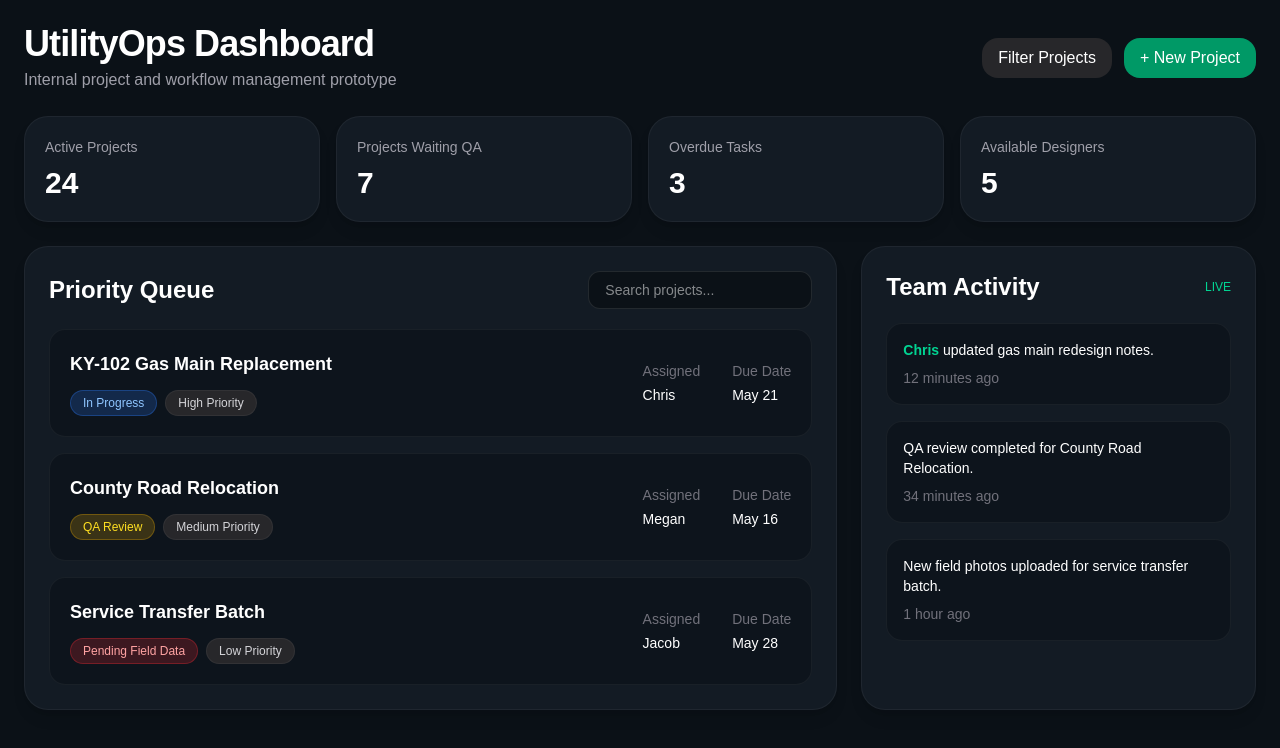
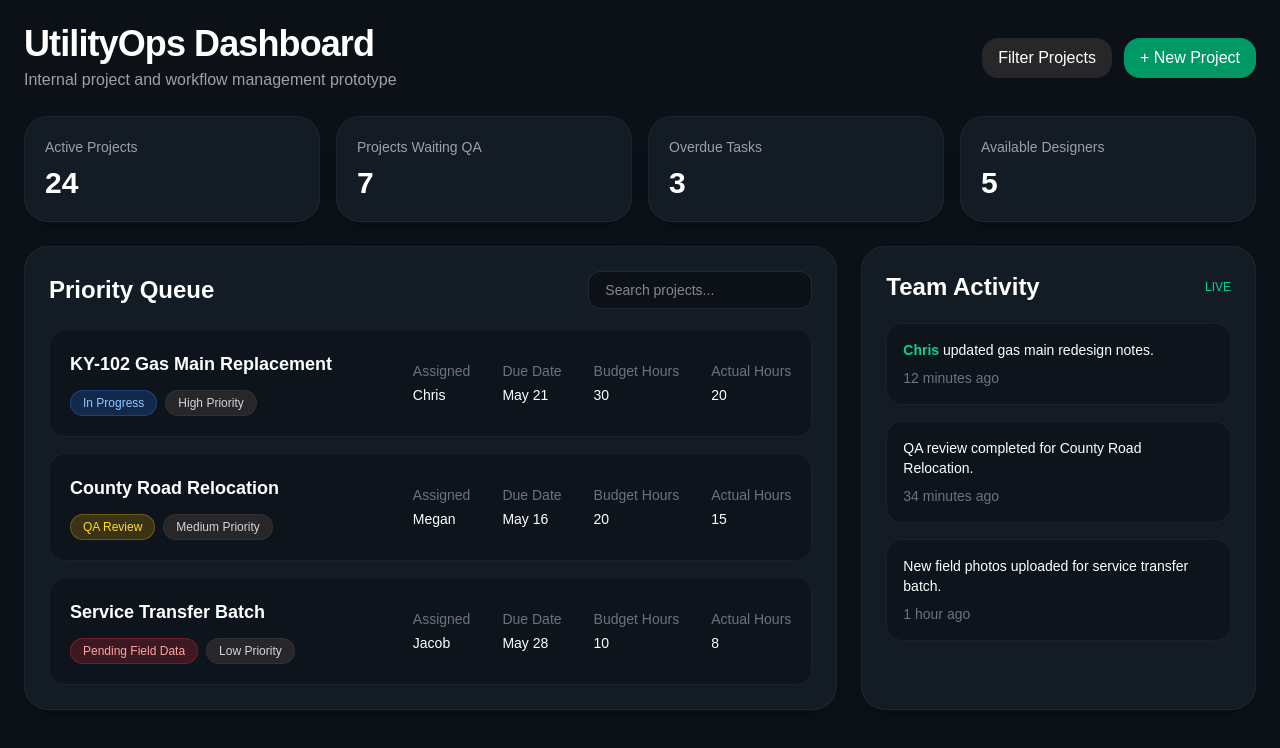
Before and after one commit to Christopher-Holland/workload-tracker, a Next.js app: page / in a window 1280 px wide. Shown: the top 748 px of the page. Built offline with nearby package versions, Linux system fonts and the light colour scheme.

Commit message:
starter dashboard maded and added

```diff
--- a/app/page.tsx
+++ b/app/page.tsx
@@ -7,6 +7,8 @@ export default function UtilityProjectManagerPrototype() {
       assigned: "Chris",
       due: "May 21",
       priority: "High",
+      budgetHours: 30,
+      actualHours: 20,
     },
     {
       id: 2,
@@ -15,6 +17,8 @@ export default function UtilityProjectManagerPrototype() {
       assigned: "Megan",
       due: "May 16",
       priority: "Medium",
+      budgetHours: 20,
+      actualHours: 15,
     },
     {
       id: 3,
@@ -23,6 +27,8 @@ export default function UtilityProjectManagerPrototype() {
       assigned: "Jacob",
       due: "May 28",
       priority: "Low",
+      budgetHours: 10,
+      actualHours: 8,
     },
   ];
 
@@ -140,6 +146,16 @@ export default function UtilityProjectManagerPrototype() {
                       <p className="text-zinc-500">Due Date</p>
                       <p className="font-medium mt-1">{project.due}</p>
                     </div>
+
+                    <div>
+                      <p className="text-zinc-500">Budget Hours</p>
+                      <p className="font-medium mt-1">{project.budgetHours}</p>
+                    </div>
+
+                    <div>
+                      <p className="text-zinc-500">Actual Hours</p>
+                      <p className="font-medium mt-1">{project.actualHours}</p>
+                    </div>
                   </div>
                 </div>
               ))}
```
